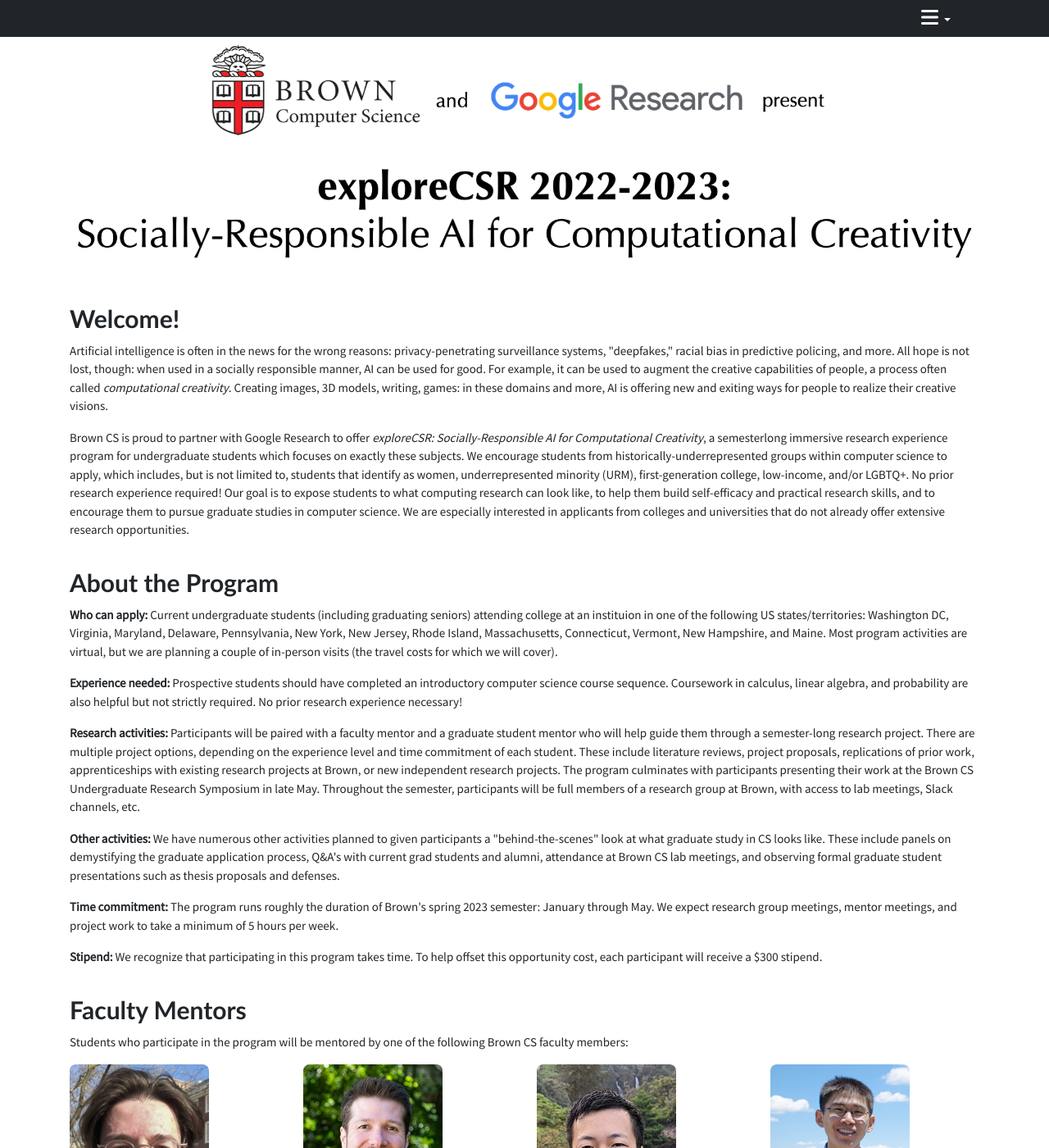
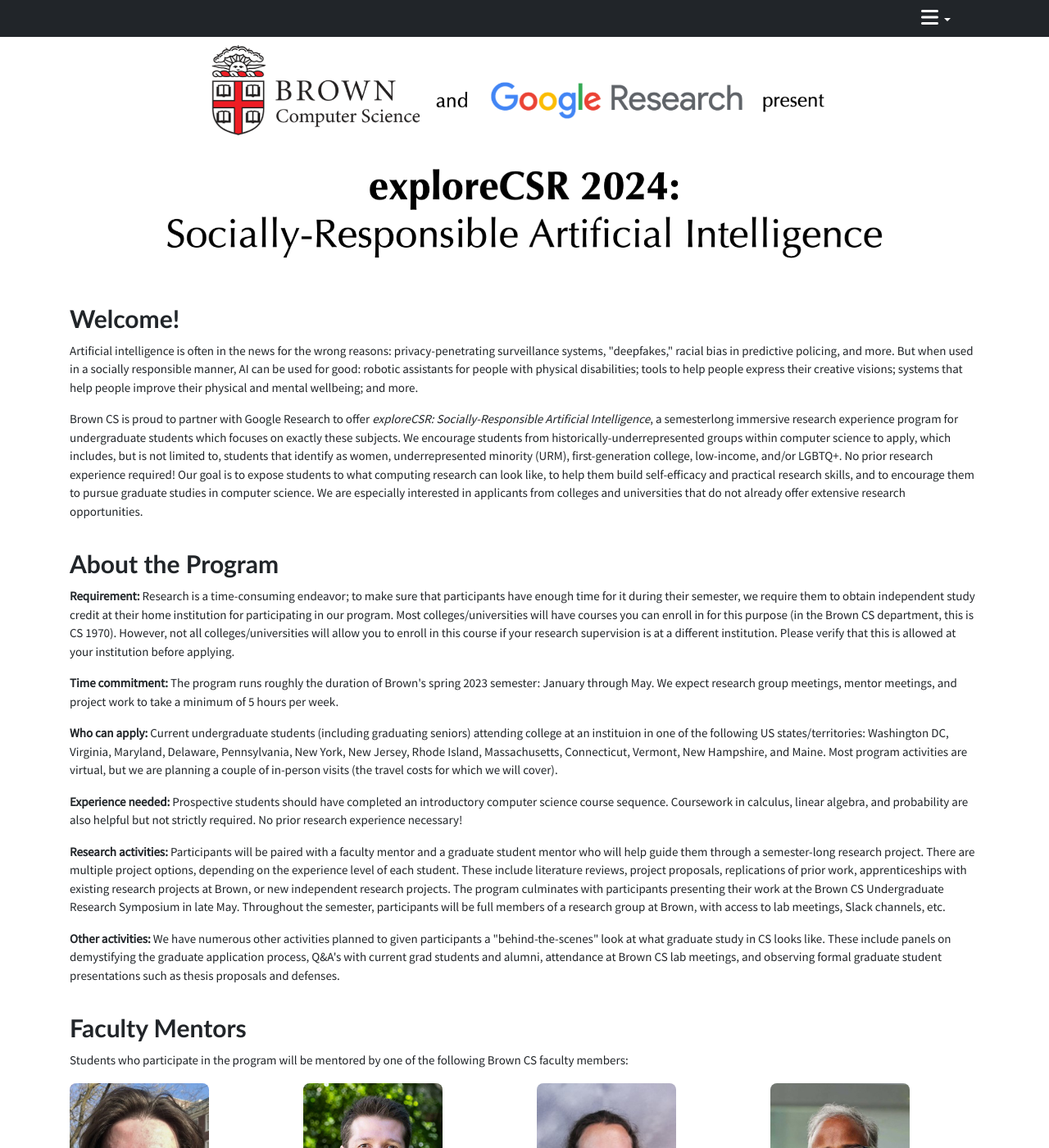
Before and after one commit to brownvc/exploreCSR-webpage, a Jekyll site: the page built from ai/index.html, in a window 1280 px wide and 1400 px high. Shown: the whole window at 82% size. Built offline with Jekyll 4.4.1, drawn with Linux system fonts in a browser that asks for light colours; nearby versions of some CDN libraries; some of the changed text lies outside the part shown.

Commit message:
Update AI page for 2024.

```diff
--- a/_data/schedule.json
+++ b/_data/schedule.json
@@ -1,10 +1,10 @@
 [
     {
-        "date": "October 1",
+        "date": "Early October",
         "name": "Applications open"
     },
     {
-        "date": "December 1",
+        "date": "December 8",
         "name": "Application deadline"
     },
     {
--- a/ai/index.html
+++ b/ai/index.html
@@ -48,13 +48,13 @@
     <p>
         <!-- Introduction to the program topic, why we're running this program, who it's for. -->
         Artificial intelligence is often in the news for the wrong reasons: privacy-penetrating surveillance systems, "deepfakes," racial bias in predictive policing, and more.
-        All hope is not lost, though: when used in a socially responsible manner, AI can be used for good.
-        For example, it can be used to augment the creative capabilities of people, a process often called <i>computational creativity</i>.
-        Creating images, 3D models, writing, games: in these domains and more, AI is offering new and exiting ways for people to realize their creative visions.
+        But when used in a socially responsible manner, AI can be used for good: robotic assistants for people with physical disabilities; tools to help people express their creative visions; systems that help people improve their physical and mental wellbeing; and more.
+        <!-- For example, it can be used to augment the creative capabilities of people, a process often called <i>computational creativity</i>.
+        Creating images, 3D models, writing, games: in these domains and more, AI is offering new and exiting ways for people to realize their creative visions. -->
     </p>
 
     <p>
-        Brown CS is proud to partner with Google Research to offer <i>exploreCSR: Socially-Responsible AI for Computational Creativity</i>, a semesterlong immersive research experience program for undergraduate students which focuses on exactly these subjects.
+        Brown CS is proud to partner with Google Research to offer <i>exploreCSR: Socially-Responsible Artificial Intelligence</i>, a semesterlong immersive research experience program for undergraduate students which focuses on exactly these subjects.
         We encourage students from historically-underrepresented groups within computer science to apply, which includes, but is not limited to, students that identify as women, underrepresented minority (URM), first-generation college, low-income, and/or LGBTQ+. No prior research experience required!
         Our goal is to expose students to what computing research can look like, to help them build self-efficacy and practical research skills, and to encourage them to pursue graduate studies in computer science. We are especially interested in applicants from colleges and universities that do not already offer extensive research opportunities.
     </p>
@@ -67,23 +67,26 @@
     </div>
     <!-- How long it is, what students are expected to do, mentorship structure, stipends, etc. -->
     <p>
+        <b>Requirement:</b> Research is a time-consuming endeavor; to make sure that participants have enough time for it during their semester, we require them to obtain independent study credit at their home institution for participating in our program. Most colleges/universities will have courses you can enroll in for this purpose (in the Brown CS department, this is CS 1970). However, not all colleges/universities will allow you to enroll in this course if your research supervision is at a different institution. Please verify that this is allowed at your institution before applying.
+    </p>
+    <p>
+        <b>Time commitment:</b> The program runs roughly the duration of Brown's spring 2023 semester: January through May. We expect research group meetings, mentor meetings, and project work to take a minimum of 5 hours per week.
+    </p>
+    <p>
         <b>Who can apply:</b> Current undergraduate students (including graduating seniors) attending college at an instituion in one of the following US states/territories: Washington DC, Virginia, Maryland, Delaware, Pennsylvania, New York, New Jersey, Rhode Island, Massachusetts, Connecticut, Vermont, New Hampshire, and Maine. Most program activities are virtual, but we are planning a couple of in-person visits (the travel costs for which we will cover).
     </p>
     <p>
         <b>Experience needed:</b> Prospective students should have completed an introductory computer science course sequence. Coursework in calculus, linear algebra, and probability are also helpful but not strictly required. No prior research experience necessary!
     </p>
     <p>
-        <b>Research activities:</b> Participants will be paired with a faculty mentor and a graduate student mentor who will help guide them through a semester-long research project. There are multiple project options, depending on the experience level and time commitment of each student. These include literature reviews, project proposals, replications of prior work, apprenticeships with existing research projects at Brown, or new independent research projects. The program culminates with participants presenting their work at the Brown CS Undergraduate Research Symposium in late May. Throughout the semester, participants will be full members of a research group at Brown, with access to lab meetings, Slack channels, etc.
+        <b>Research activities:</b> Participants will be paired with a faculty mentor and a graduate student mentor who will help guide them through a semester-long research project. There are multiple project options, depending on the experience level of each student. These include literature reviews, project proposals, replications of prior work, apprenticeships with existing research projects at Brown, or new independent research projects. The program culminates with participants presenting their work at the Brown CS Undergraduate Research Symposium in late May. Throughout the semester, participants will be full members of a research group at Brown, with access to lab meetings, Slack channels, etc.
     </p>
     <p>
         <b>Other activities:</b> We have numerous other activities planned to given participants a "behind-the-scenes" look at what graduate study in CS looks like. These include panels on demystifying the graduate application process, Q&A's with current grad students and alumni, attendance at Brown CS lab meetings, and observing formal graduate student presentations such as thesis proposals and defenses.
     </p>
-    <p>
-        <b>Time commitment:</b> The program runs roughly the duration of Brown's spring 2023 semester: January through May. We expect research group meetings, mentor meetings, and project work to take a minimum of 5 hours per week.
-    </p>
-    <p>
+    <!-- <p>
         <b>Stipend:</b> We recognize that participating in this program takes time. To help offset this opportunity cost, each participant will receive a $300 stipend.
-    </p>
+    </p> -->
 
 </div>
 
```
Also changed, not shown: other parts of ai/index.html (+2 -2 lines), _data/faculty.json (+6 -11 lines), _data/faq.json (+5 -5 lines), _data/hero.json (+0 -25 lines), ai/img/banner.png, ai/img/faculty/stefanie.jpg (added), ai/img/faculty/suresh.jpg (added), 1 other file.
